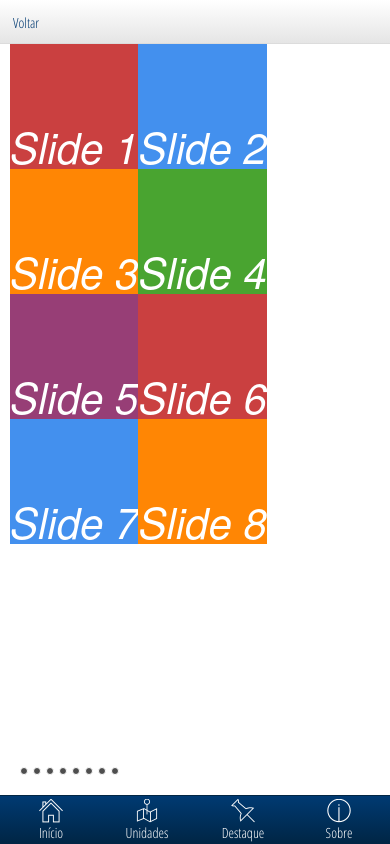
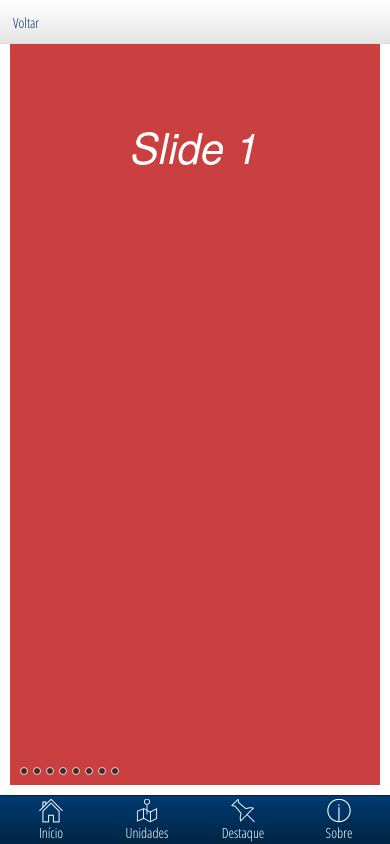
Before and after one commit to sestsenatdf/SIG, a plain HTML site: page www/main-light.html in a window 390 px wide. Both pictures are taken after a click on the link "swiper". Drawn offline with Linux system fonts and the light colour scheme; some packages are replaced by stand-ins of ours.

Commit message:
mudança no swiper
swiper

```diff
--- a/www/main-light.html
+++ b/www/main-light.html
@@ -25,6 +25,9 @@
     <link href="scripts/swiper/idangerous.swiper.css" rel="stylesheet" />
     <style>
         .swiper-container {
+            display: block;
+            /*width: 500px;
+            height: 200px;*/
             width: 100%;
             height: 100%;
             color: #fff;
@@ -49,6 +52,11 @@
 
         .pink-slide {
             background: #973e76;
+        }
+
+        .swiper-slide {
+            width: 100%;
+            height: 100%;
         }
 
             .swiper-slide .title {
@@ -144,7 +152,7 @@
             <!--sobre-->
             <div class='panel' id="sobre" data-defer="views/sobre.html" data-footer="footerSest" data-nav="nav_config"></div>
             <!--destaque-->
-            <div class='panel' id="destaque" data-footer="footerSest" data-defer="views/destaque.html" data-nav="nav_config" ></div>
+            <div class='panel' id="destaque" data-footer="footerSest" data-defer="views/destaque.html" data-nav="nav_config"></div>
             <!-- pagina2-->
             <div class="panel" id="pagina2" data-defer="views/pagina2.html" data-footer="footerSest" data-nav="nav_config"></div>
             <!-- teste-->
@@ -247,7 +255,6 @@
                 </li>
             </ul>
         </nav>-->
-
         <!--<aside id="nav_main">
 
             <ul class="list">
--- a/www/scripts/app.js
+++ b/www/scripts/app.js
@@ -19,12 +19,12 @@ $.ui.autoLaunch = true;
 $.ui.backButtonText = "Voltar";
 $.ui.openLinksNewTab = false;
 $.ui.splitview = false;
+$.feat.nativeTouchScroll = false;
 
-
-if ($.os.ios) {
-    $.feat.nativeTouchScroll = true;
-    $("#afui").addClass("sest-ios");
-}
+//if ($.os.ios) {
+//    $.feat.nativeTouchScroll = true;
+//    $("#afui").addClass("sest-ios");
+//}
 
 
 
@@ -81,11 +81,33 @@ $.ui.ready(function () {
     //$.ui.loadContent("#destaque", false, false, "fade");
     $.ui.blockPageScroll();
 
-                       mySwiper = new Swiper('.swiper-container', {
-                          pagination: '.pagination',
-                          paginationClickable: true,
-                          shortSwipes: true
-                      })
+    mySwiper = new Swiper('.swiper-container', {
+        simulateTouch:false,
+        pagination: '.pagination',
+        paginationClickable: true,
+        shortSwipes: true,
+        autoResize: true,
+        resizeReInit: true,
+        //touchRatio: 10,
+        useCSS3Transforms:true,
+        //freeModeFluid: true,
+        //momentumRatio: 10,
+        //onTouchEnd:function(){alert("erro")}
+        //scrollContainer: true
+        //freeModeFluid: true,
+        //momentumRatio:2
+    });
+
+    //alert(JSON.stringify(mySwiper.support));
+
+    //alert(JSON.stringify(mySwiper));
+
+    $("#testeswiper").css("padding", "0 !important");
+    $("#testeswiper").on("loadpanel", function () {
+        //alert("teste");
+        mySwiper.resizeFix();
+        //mySwiper.reInit();
+    });
 
     Login();
     EnviarMensagem();
--- a/www/views/menu.html
+++ b/www/views/menu.html
@@ -8,4 +8,5 @@
     <li><a href="#destaque" data-transition="slide">Destaques<span><i class="icon-arrow-right icon-2x"></i></span></a></li>
     <li><a href="#sobre" data-transition="slide">Fale Conosco<span><i class="icon-arrow-right icon-2x"></i></span></a></li>
     <li><a href="#testeswiper" data-transition="slide">swiper<span><i class="icon-arrow-right icon-2x"></i></span></a></li>
+    <li><a href="../views/swiper.html">teste swiper<span><i class="icon-arrow-right icon-2x"></i></span></a></li>
 </ul>
```
Lines whose indentation alone changed are shown as unchanged.
